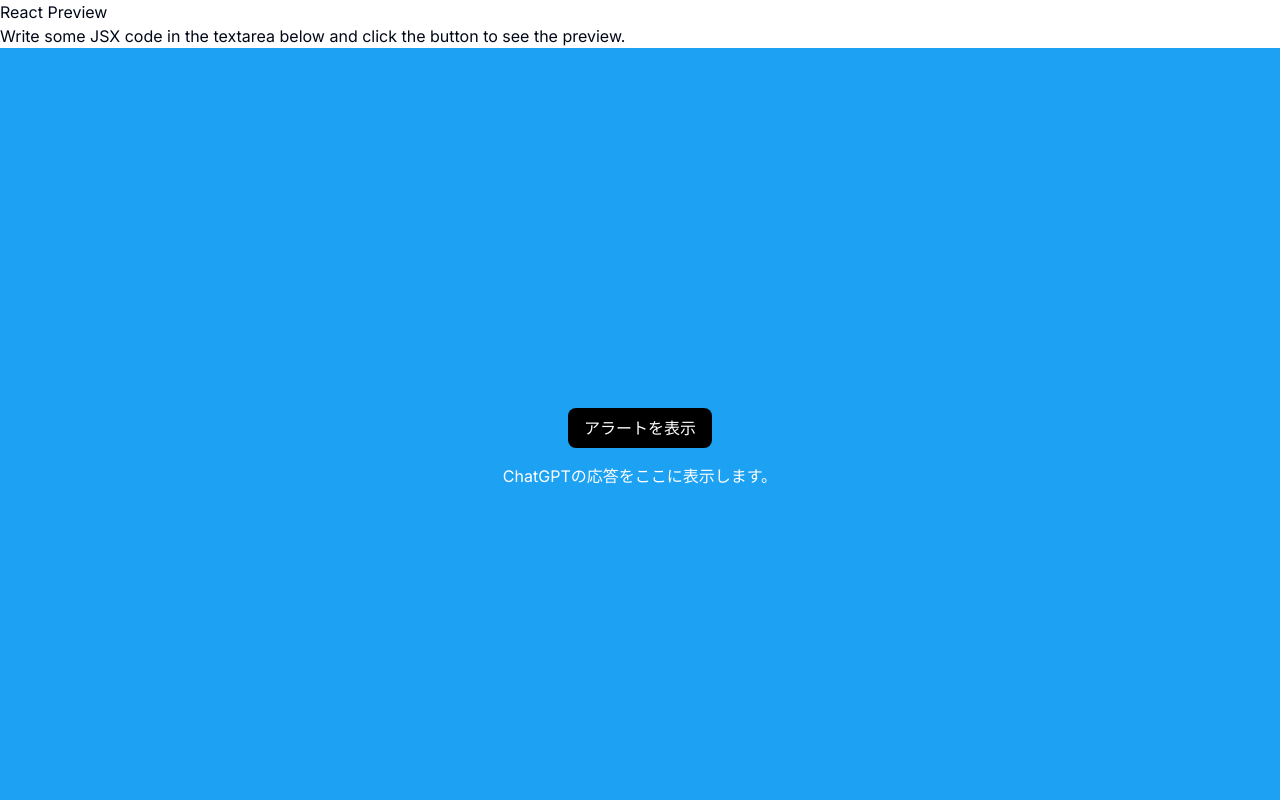
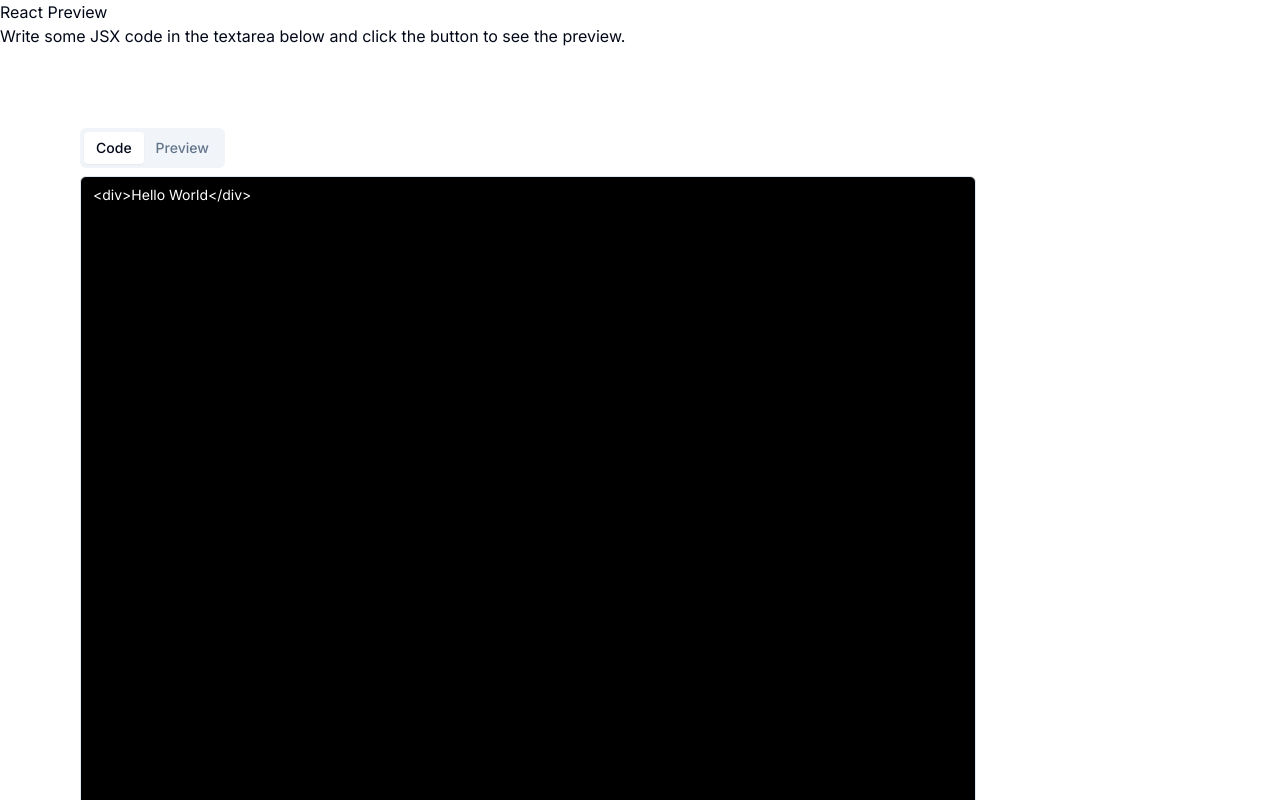
Before and after one commit to alfirus/nextjs-supabase-template, a Next.js app: page /react_preview in a window 1280 px wide. Shown: the top 800 px of the page. Built offline with nearby package versions, Linux system fonts and the light colour scheme.

Commit message:
preview機能も元の状態に戻す

```diff
--- a/app/react_preview/page.tsx
+++ b/app/react_preview/page.tsx
@@ -1,51 +1,10 @@
-"use client"
-import React from 'react';
-
-function MainComponent() {
-  const [isLoading, setIsLoading] = React.useState(false);
-  const [chatResponse, setChatResponse] = React.useState('');
-
-  const fetchChatGPTResponse = async () => {
-    setIsLoading(true);
-    const response = await fetch('/api/integrations/chat-gpt/conversationgpt4', {
-      method: 'POST',
-      headers: {
-        'Content-Type': 'application/json',
-      },
-      body: JSON.stringify({
-        messages: [{
-          role: "user",
-          content: "Create a React component"
-        }],
-        system_prompt: 'Explain how to create a React component',
-      }),
-    });
-    const data = await response.json();
-    setChatResponse(data.choices[0].message.content);
-    setIsLoading(false);
-  };
-
-  return (
-    <div className="flex flex-col justify-center items-center h-screen bg-[#1DA1F2]">
-      <button
-        onClick={fetchChatGPTResponse}
-        className="text-white font-roboto bg-[#000000] mb-4 py-2 px-4 rounded-lg hover:bg-[#14171A] focus:outline-none focus:ring-2 focus:ring-[#1C9CEA] focus:ring-opacity-50"
-      >
-        {isLoading ? '読み込み中...' : 'アラートを表示'}
-      </button>
-      <div className="text-white font-roboto max-w-xl text-center">
-        {chatResponse ? chatResponse : 'ChatGPTの応答をここに表示します。'}
-      </div>
-    </div>
-  );
-}
-
+import PreviewReactComponent from "@/components/PreviewReactComponent"
 export default function Page() {
   return (
     <div className="w-full">
       <h1>React Preview</h1>
       <p>Write some JSX code in the textarea below and click the button to see the preview.</p>
-      <MainComponent />
+      <PreviewReactComponent />
     </div>
-  );
+  )
 }
```
